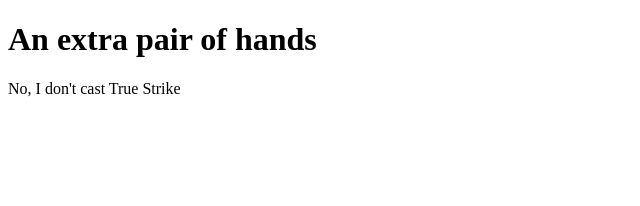
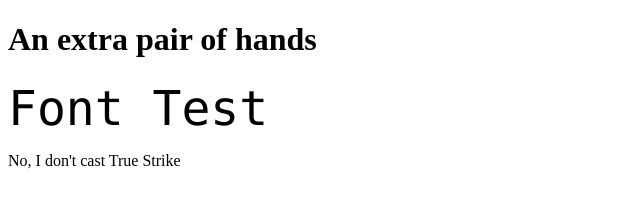
Before and after one commit to fabianoo/fabianoo.github.io, a plain HTML site: page index.html in a window 1280 px wide. Shown: the whole page, without its empty margins (0-640 px from the left). Drawn offline with Linux system fonts and the light colour scheme.

Commit message:
font test

```diff
--- a/index.html
+++ b/index.html
@@ -1,7 +1,8 @@
 <!DOCTYPE html>
 <html>
 <body>
-<h1>An extra pair of hands</h1>
-<p>No, I don't cast True Strike</p>
+    <h1>An extra pair of hands</h1>
+    <font face = "Lucida Console" size = 10>Font Test</font>
+    <p>No, I don't cast True Strike</p>
 </body>
 </html>
```
